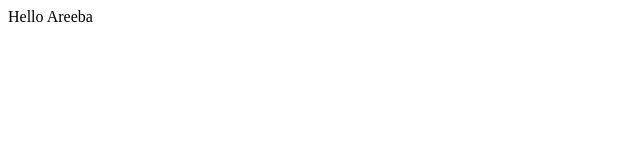
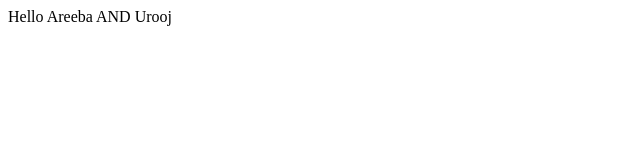
Before and after one commit to areeba-junaid/Bootcamp-2020, a plain HTML site: page index.html in a window 1280 px wide. Shown: the full height of the page, 0-640 px from the left. Drawn offline with Linux system fonts and the light colour scheme.

Commit message:
updated name

```diff
--- a/index.html
+++ b/index.html
@@ -8,7 +8,7 @@
 </head>
 <body>
 <div>
-    Hello Areeba
+    Hello Areeba AND Urooj
 </div>
 </body>
 </html>
```
